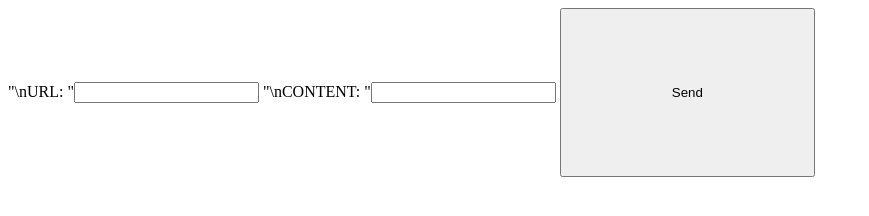
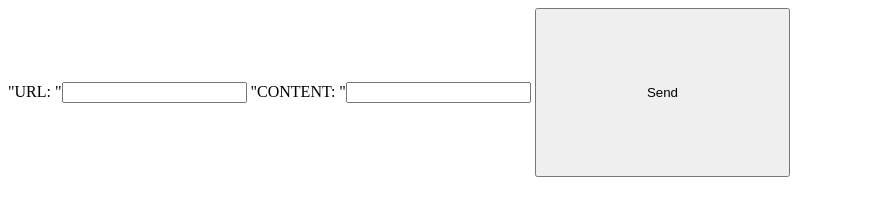
Before and after one commit to Teo434/discord-webhook-send-thingy-mmmmm-yes, a plain HTML site: page index.html in a window 1280 px wide. Shown: the whole page, without its empty margins (0-869 px from the left). Drawn offline with Linux system fonts and the light colour scheme.

Commit message:
Update index.html

```diff
--- a/index.html
+++ b/index.html
@@ -22,9 +22,9 @@
 
   </head>
   <body>
-      "\nURL: "<input type="text" id="IText" value="">
+      "URL: "<input type="text" id="IText" value="">
 
-  	  "\nCONTENT: "<input type="text" id="CText" value="">
+  	  "CONTENT: "<input type="text" id="CText" value="">
 
       <button color="#ff2e35" onclick="sendMessage()">Send</button>
   </body>
```
